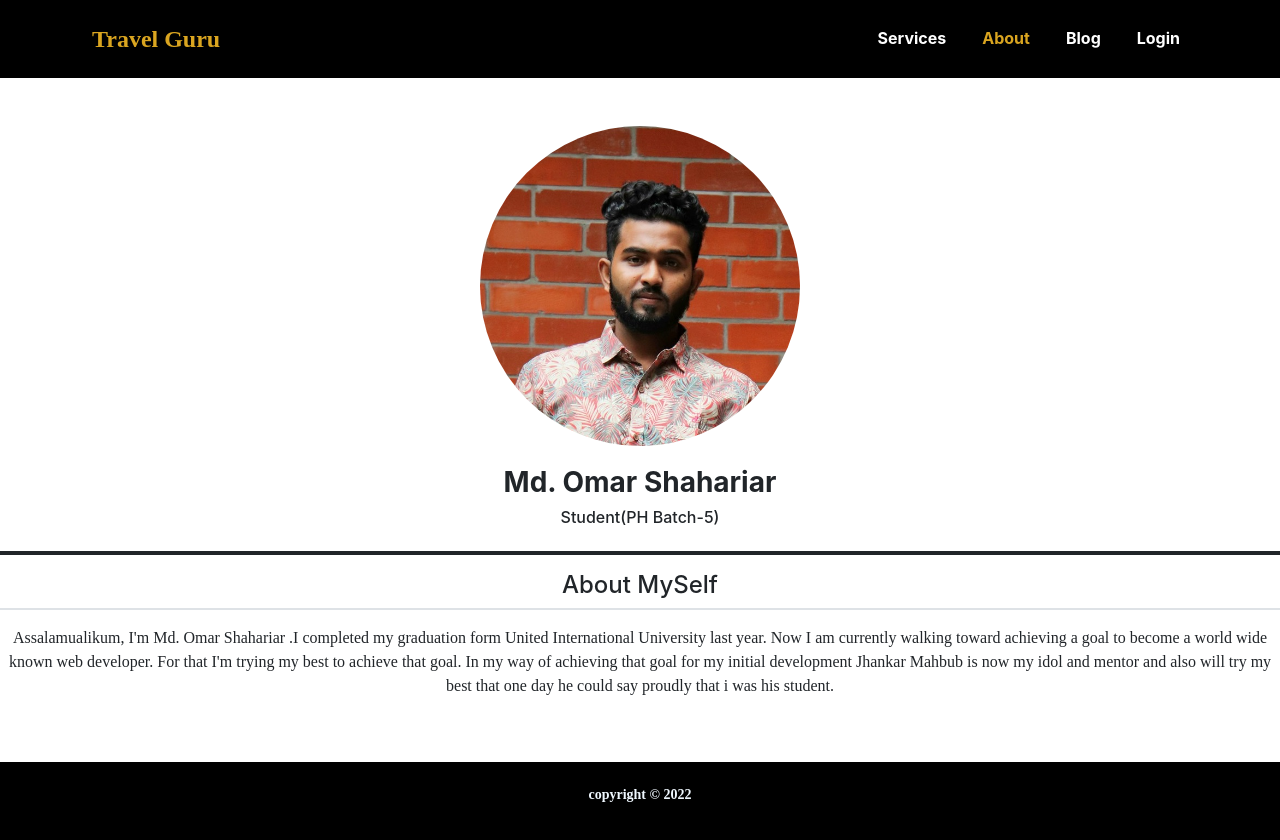
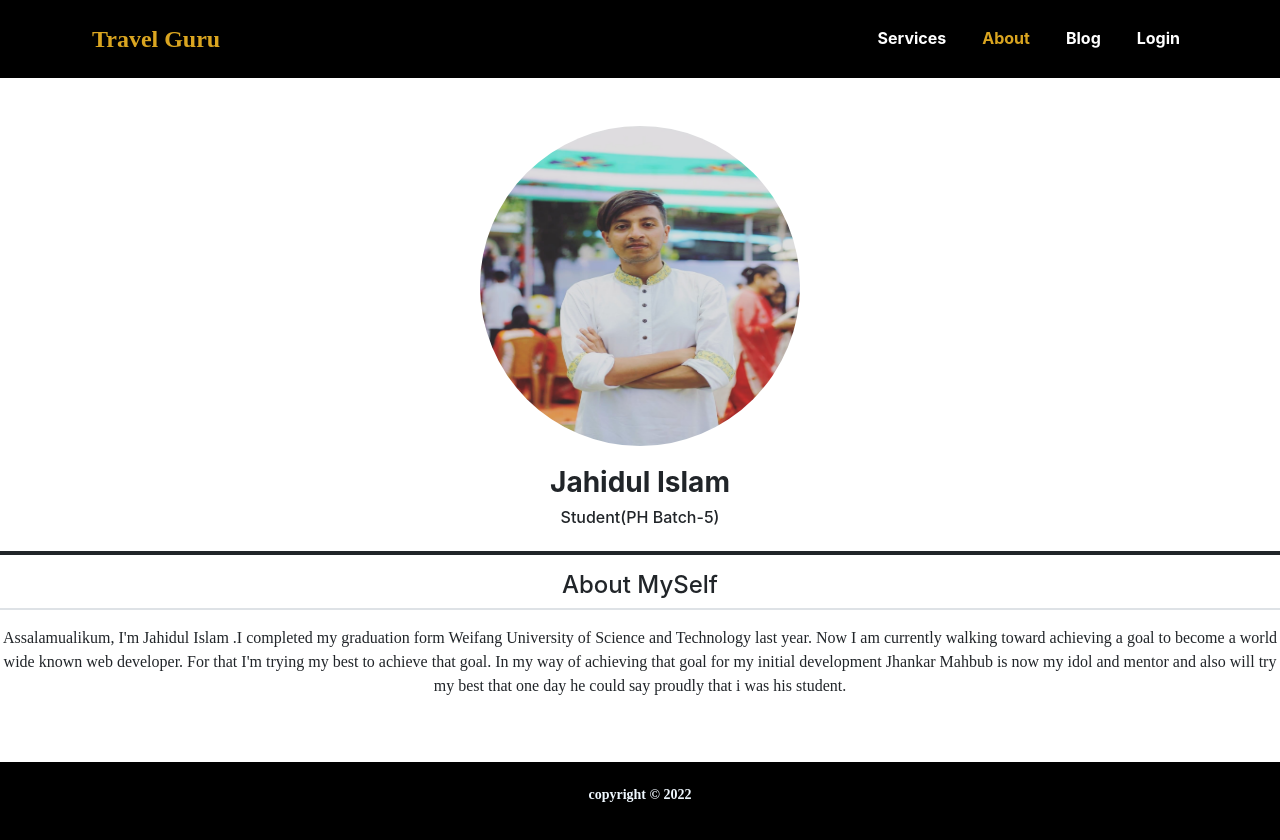
Before and after one commit to jahidulis/Travel-guru-Website, a React (Create React App) app: page /about in a window 1280 px wide. Built offline with nearby package versions, Linux system fonts and the light colour scheme; no server answers.

Commit message:
About me

```diff
--- a/src/About/About.js
+++ b/src/About/About.js
@@ -6,14 +6,14 @@ const About = () => {
   return (
     <div className="d-flex flex-column my-5 align-items-center minheight">
       <img className="profile" src={profile} alt="" />
-      <h3 className="fw-bold">Md. Omar Shahariar</h3>
+      <h3 className="fw-bold">Jahidul Islam</h3>
       <h6>Student(PH Batch-5) </h6>
       <div className="border-top border-4 mt-3 border-dark ">
         <h4 className="mt-3 text-center">About MySelf</h4>
         <div className="border border-1"></div>
         <p className="text-center my-3">
-          Assalamualikum, I'm Md. Omar Shahariar .I completed my graduation form
-          United International University last year. Now I am currently walking
+          Assalamualikum, I'm Jahidul Islam .I completed my graduation form
+          Weifang University of Science and Technology last year. Now I am currently walking
           toward achieving a goal to become a world wide known web developer.
           For that I'm trying my best to achieve that goal. In my way of
           achieving that goal for my initial development Jhankar Mahbub is now
```
Also changed, not shown: src/image/profile.jpg.
